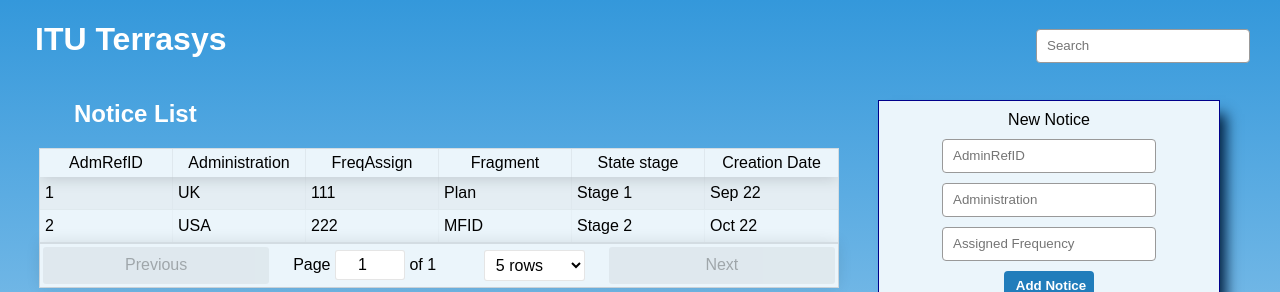
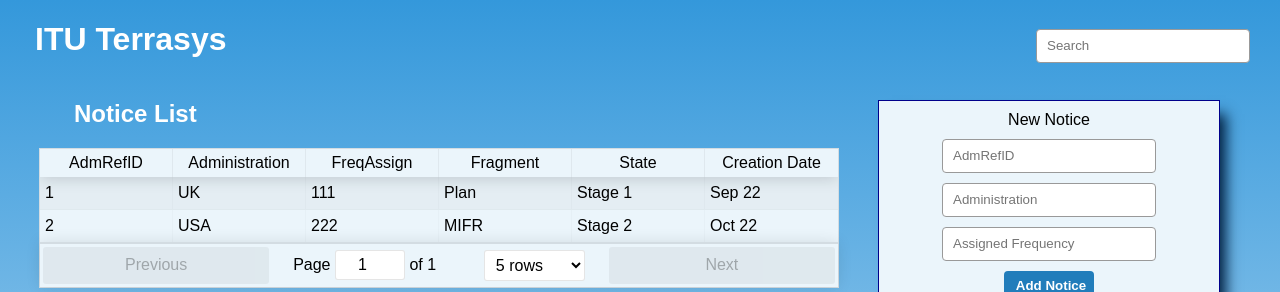
Before and after one commit to chinins/terrasys, a React (Create React App) app in the folder client/: page / in a window 1280 px wide. Shown: the top 292 px of the page. Built offline with nearby package versions, Linux system fonts and the light colour scheme.

Commit message:
minor naming corrections

```diff
--- a/client/src/containers/NewNotice.js
+++ b/client/src/containers/NewNotice.js
@@ -40,7 +40,7 @@ export default class NewNotice extends Component {
     return (
       <div className="NewNotice">New Notice
         <form className="new-notice-form" onSubmit={this.submitForm}>
-          <input type="text" placeholder="AdminRefID" onChange={this.handleIdChange} value={this.state.adminRefId}></input>
+          <input type="text" placeholder="AdmRefID" onChange={this.handleIdChange} value={this.state.adminRefId}></input>
           <input type="text" placeholder="Administration" onChange={this.handleAdminChange} value={this.state.administration}></input>
           <input type="text" placeholder="Assigned Frequency" onChange={this.handleFreqChange} value={this.state.freqAssigned}></input>
           <input type="submit" value="Add Notice"></input>
--- a/client/src/containers/NoticeTable.js
+++ b/client/src/containers/NoticeTable.js
@@ -19,7 +19,7 @@ export default class NoticeTable extends Component {
       Header: 'Fragment',
       accessor: 'fragment',
     }, {
-      Header: 'State stage',
+      Header: 'State',
       accessor: 'stateStage'
     }, {
       Header: 'Creation Date',
--- a/client/src/mock-data/mock.js
+++ b/client/src/mock-data/mock.js
@@ -13,7 +13,7 @@ const notice2 = {
   admRefId: '2',
   administration: 'USA',
   freqAssigned: 222,
-  fragment: 'MFID',
+  fragment: 'MIFR',
   stateStage: 'Stage 2',
   date: 'Oct 22'
 }
```
